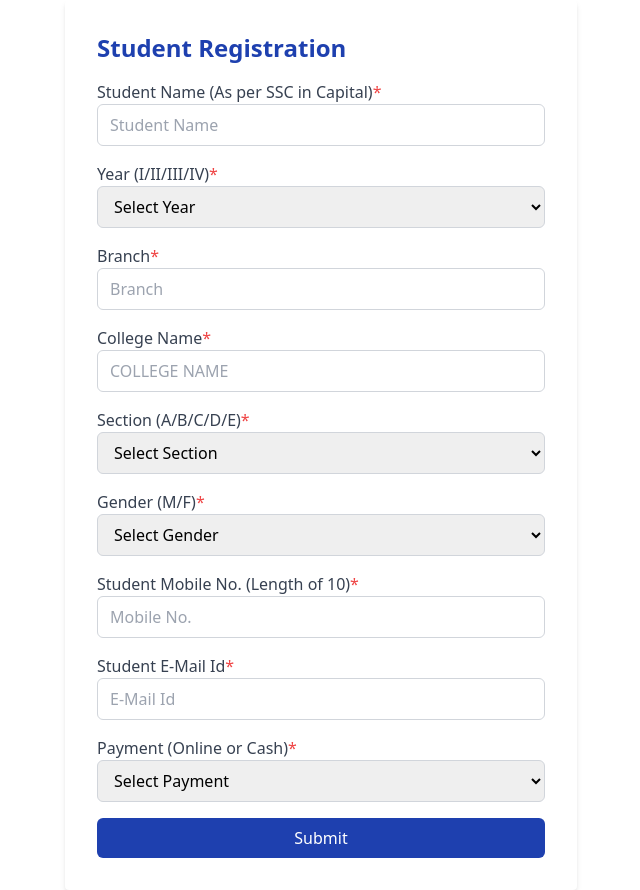
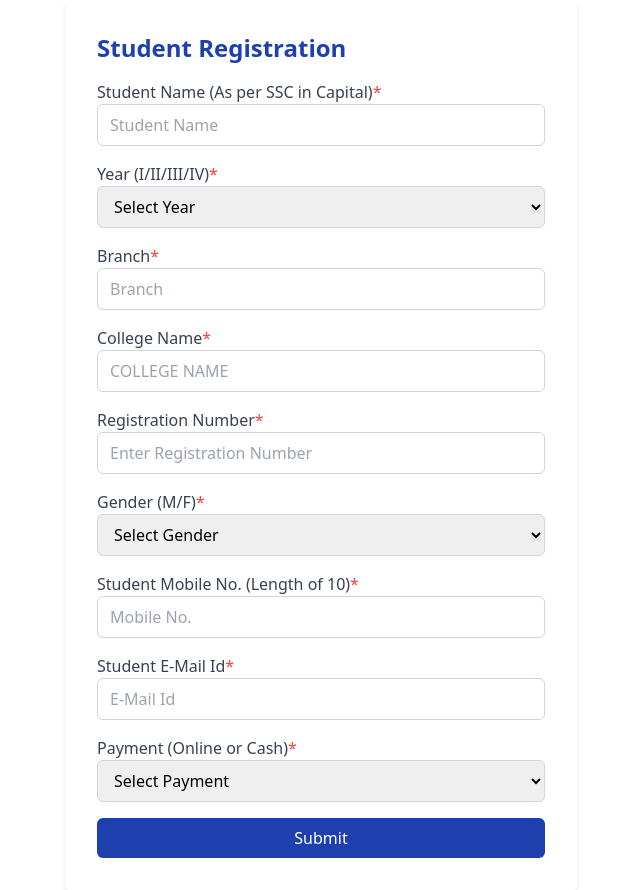
Before and after one commit to Tarunsaisrinivas/club-registration-frontend, a React (Vite) app: page / in a window 1280 px wide. Shown: the whole page, without its empty margins (319-959 px from the left). Built offline with nearby package versions, Linux system fonts and the light colour scheme.

Commit message:
updated the all codes

```diff
--- a/package.json
+++ b/package.json
@@ -13,6 +13,7 @@
     "axios": "^1.7.5",
     "react": "^18.3.1",
     "react-dom": "^18.3.1",
+    "react-icons": "^5.3.0",
     "react-router-dom": "^6.26.1"
   },
   "devDependencies": {
--- a/src/components/StudentForm.jsx
+++ b/src/components/StudentForm.jsx
@@ -1,5 +1,6 @@
 import React, { useState } from "react";
 import axios from "axios";
+import { IoCopyOutline } from "react-icons/io5";
 
 function StudentForm() {
   const [student, setStudent] = useState({
@@ -14,6 +15,17 @@ function StudentForm() {
     payment: "",
     transactionId: "",
   });
+
+  const email = "8121702286@ybl";
+
+  const handleCopy = async () => {
+    try {
+      await navigator.clipboard.writeText(email);
+      alert("UPI ID copied to clipboard!");
+    } catch (err) {
+      console.error("Failed to copy text: ", err);
+    }
+  };
 
   const handleChange = (e) => {
     const { name, value } = e.target;
@@ -35,17 +47,18 @@ function StudentForm() {
   const handleSubmit = async (e) => {
     e.preventDefault();
 
-    // Create a copy of the student object to modify
     let studentData = { ...student };
 
-    // If payment method is "Cash", remove the transactionId from the student data
     if (student.payment === "Cash") {
       delete studentData.transactionId;
     }
 
     try {
       // Send the student data to the backend
-      await axios.post("https://srkrcodigclub-backend.vercel.app/api/students/add", studentData);
+      await axios.post(
+        "https://srkrcodigclub-backend.vercel.app/api/students/add",
+        studentData
+      );
 
       // Alert the user that the student was added successfully
       alert("Student added successfully!");
@@ -144,26 +157,20 @@ function StudentForm() {
 
       <div className="mb-4">
         <label className="block text-gray-700">
-          Section (A/B/C/D/E)
+          Registration Number
           <span className="text-red-500">*</span>
         </label>
-        <select
-          name="section"
-          value={student.section}
+        <input
+          type="text"
+          name="registrationNumber"
+          value={student.regno}
           onChange={handleChange}
+          placeholder="Enter Registration Number"
           className="w-full px-3 py-2 border border-gray-300 rounded-md"
           required
-        >
-          <option value="" disabled>
-            Select Section
-          </option>
-          <option value="A">A</option>
-          <option value="B">B</option>
-          <option value="C">C</option>
-          <option value="D">D</option>
-          <option value="E">E</option>
-        </select>
+        />
       </div>
+
       <div className="mb-4">
         <label className="block text-gray-700">
           Gender (M/F)
@@ -228,7 +235,6 @@ function StudentForm() {
             Select Payment
           </option>
           <option value="Online">Online</option>
-          <option value="Cash">Cash</option>
         </select>
       </div>
 
@@ -238,10 +244,25 @@ function StudentForm() {
             <div className="mb-4">
               <label className="block text-gray-700">QR CODE</label>
               <img
-                src="./qr.png"
+                src="./QRCODE.jpg"
                 alt="Payment Proof"
                 className="w-2/4 m-auto h-auto rounded-md mb-2"
               />
+              <div className="flex items-center bg-gray-100 border border-gray-300 rounded-2xl p-2">
+                <input
+                  type="text"
+                  value="8121702286@ybl"
+                  readOnly
+                  className="flex-grow px-2 py-2 bg-transparent border-none focus:outline-none text-gray-800"
+                />
+                <button
+                  onClick={handleCopy}
+                  className="ml-2 p-2 bg-blue-500 hover:bg-blue-600 text-white rounded-md focus:outline-none focus:ring-2 focus:ring-blue-400"
+                  title="Copy to Clipboard"
+                >
+                  <IoCopyOutline className="w-5 h-5" />
+                </button>
+              </div>
             </div>
             <label className="block text-gray-700">
               Transaction ID <span className="text-red-500">*</span>
--- a/src/components/StudentList.jsx
+++ b/src/components/StudentList.jsx
@@ -71,7 +71,7 @@ function StudentList() {
                             <th className="w-1/6 px-4 py-2 text-left">Name</th>
                             <th className="w-1/12 px-4 py-2 text-left">Year</th>
                             <th className="w-1/12 px-4 py-2 text-left">Branch</th>
-                            <th className="w-1/12 px-4 py-2 text-left">Section</th>
+                            <th className="w-1/12 px-4 py-2 text-left">RegNo</th>
                             <th className="w-1/12 px-4 py-2 text-left">College Name</th>
                             <th className="w-1/12 px-4 py-2 text-left">Gender</th>
                             <th className="w-1/6 px-4 py-2 text-left">Mobile No.</th>
@@ -88,7 +88,7 @@ function StudentList() {
                                     <td className="px-4 py-2">{student.name}</td>
                                     <td className="px-4 py-2">{student.year}</td>
                                     <td className="px-4 py-2">{student.branch}</td>
-                                    <td className="px-4 py-2">{student.section}</td>
+                                    <td className="px-4 py-2">{student.regno}</td>
                                     <td className="px-4 py-2">{student.collegeName}</td>
                                     <td className="px-4 py-2">{student.gender}</td>
                                     <td className="px-4 py-2">{student.mobileNo}</td>
```
Also changed, not shown: public/QRCODE.jpg (added), 1 other file (tests, documents, lock files or other folders).
